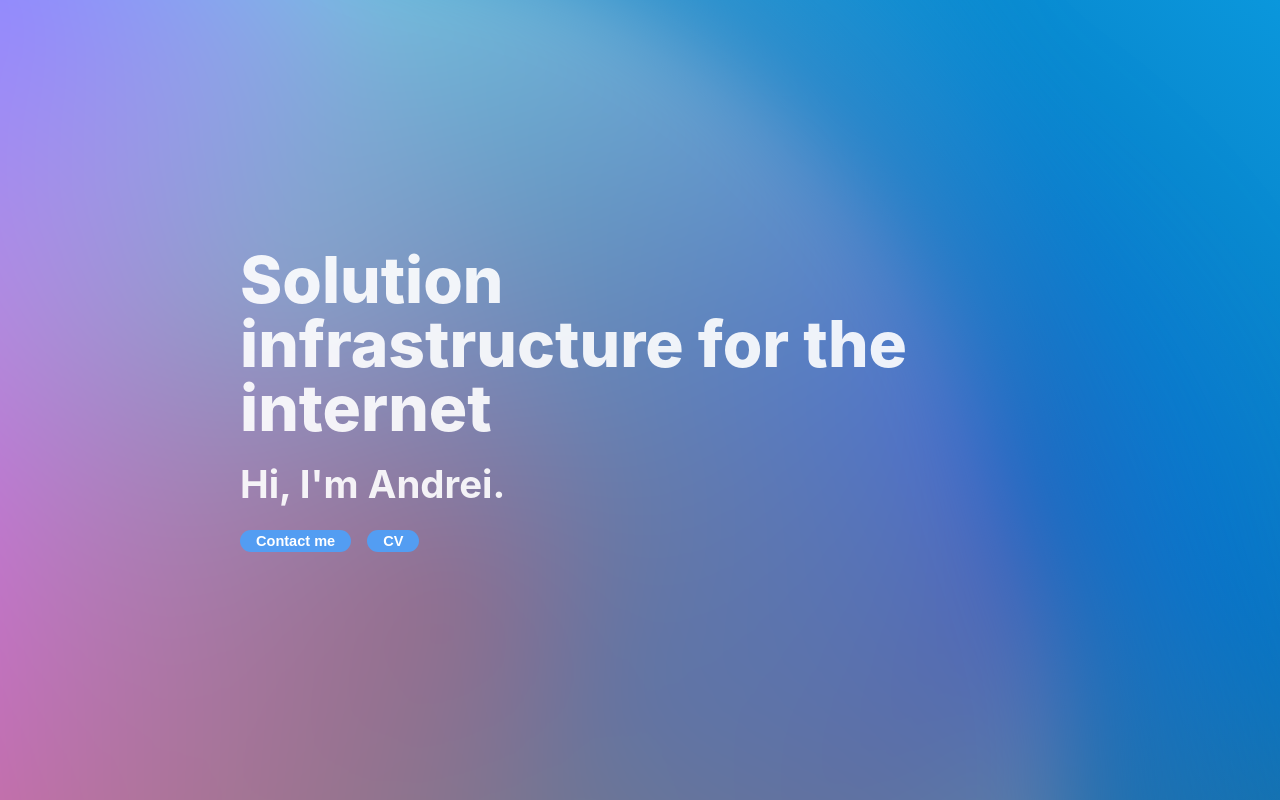
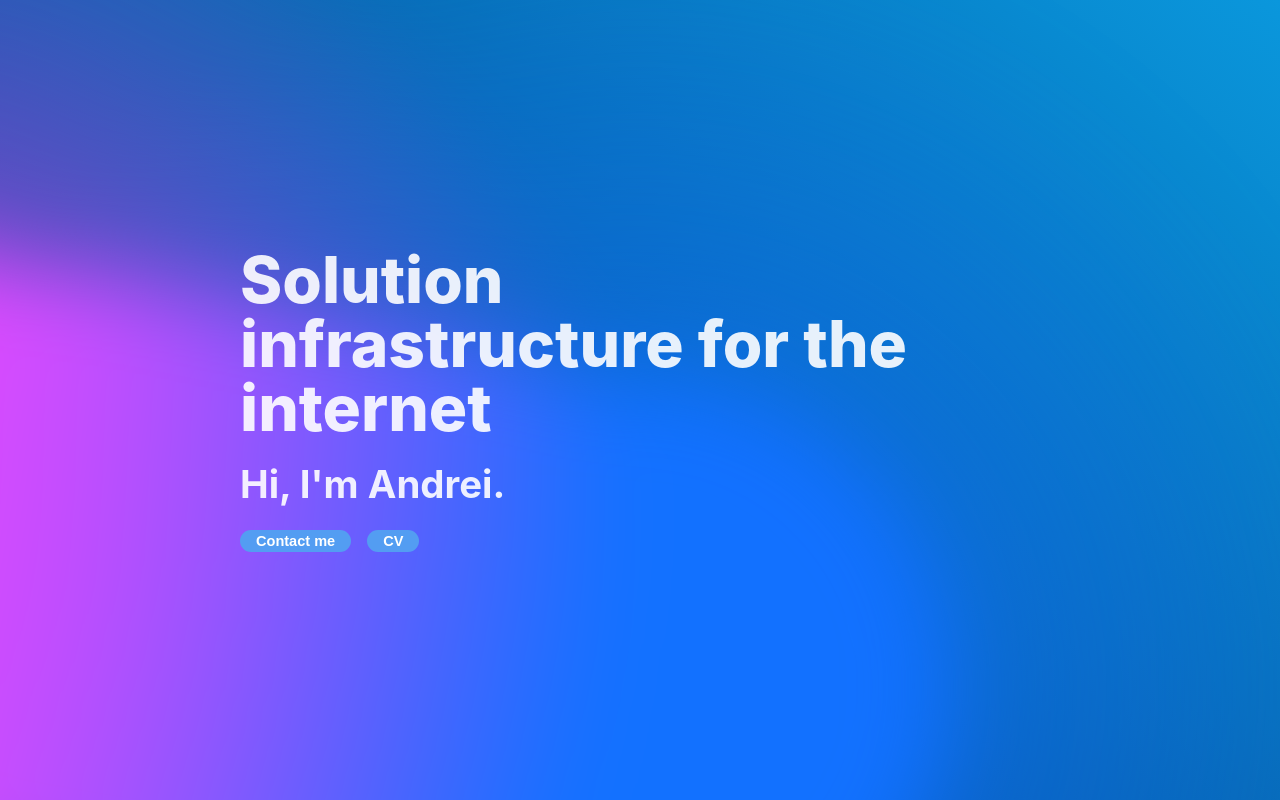
Before and after one commit to Popa-Andrei-Valentin/My_Portofolio, a React (Vite) app: page / in a window 1280 px wide. Shown: the top 800 px of the page. Built offline with nearby package versions, Linux system fonts and the light colour scheme.

Commit message:
Remove gradient balls, in order to improve efficiency

```diff
--- a/src/components/Jumbotron/Jumbotron.jsx
+++ b/src/components/Jumbotron/Jumbotron.jsx
@@ -25,10 +25,10 @@ export default function Jumbotron() {
                     <div className='gradients-container'>
                         <div className='g1'></div>
                         <div className='g2'></div>
-                        <div className='g3'></div>
-                        <div className='g4'></div>
-                        <div className='g5'></div>
-                        <div className='interactive'></div>
+                        {/*<div className='g3'></div>*/}
+                        {/*<div className='g4'></div>*/}
+                        {/*<div className='g5'></div>*/}
+                        {/*<div className='interactive'></div>*/}
                     </div>
                 </div>
             </div>
```
